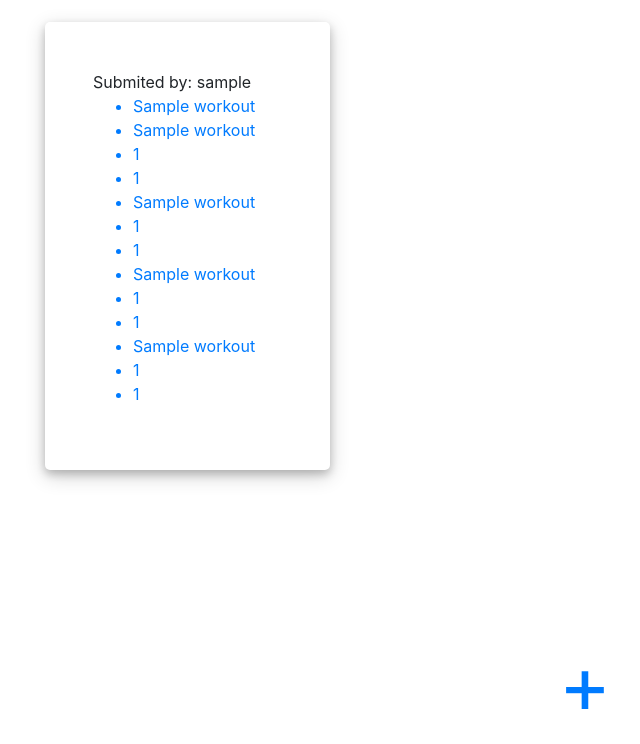
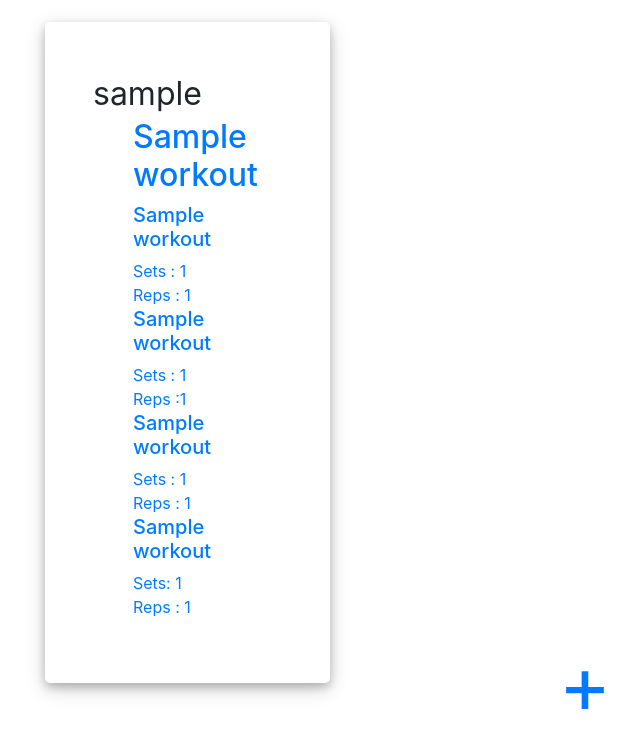
Before and after one commit to azamatbaiyzbekov/Project-3-FitnessApp, a Django app: page /workouts in a window 1280 px wide. Shown: the part 56-800 px from the top of the page, without its empty margins (55-695 px from the left). Run offline with Django 3.2, Linux system fonts and the light colour scheme; tables that the repository leaves empty hold one stand-in row (values such as "Sample post"); some libraries are stand-ins or nearby versions; some web fonts are replaced.

Commit message:
Adds styling to cards

```diff
--- a/fyt/static/css/main.css
+++ b/fyt/static/css/main.css
@@ -11,7 +11,10 @@
     max-height: 40;
     box-shadow: 0 4px 8px 0 rgba(0, 0, 0, 0.2), 0 6px 20px 0 rgba(0, 0, 0, 0.19);
 }
-.workout-card > a {
+.workout-submited-by {
+    font-size : 2em;
+}
+.workout-card > a, .workout-card li {
     text-decoration: none;
     list-style: none;
 }
--- a/fyt/templates/workout_list.html
+++ b/fyt/templates/workout_list.html
@@ -6,22 +6,22 @@
   <div class="row">
     {% for workout in workouts %}
       <div class="col-md-3 workout-card">
-          Submited by: {{workout.user.username}}
+          <div class="workout-submited-by">{{workout.user.username}}</div>
           <a href="{% url 'workout_detail' pk=workout.pk %}">
             <ul>
-              <li>{{ workout.workout_name }}</li>
-              <li>{{ workout.exercise_name_1 }}</li>
-              <li>{{ workout.sets_exercise_1 }}</li>
-              <li>{{ workout.reps_exercise_1 }}</li>
-              <li>{{ workout.exercise_name_2 }}</li>
-              <li>{{ workout.sets_exercise_2 }}</li>
-              <li>{{ workout.reps_exercise_2 }}</li>
-              <li>{{ workout.exercise_name_3 }}</li>
-              <li>{{ workout.sets_exercise_3 }}</li>
-              <li>{{ workout.reps_exercise_3 }}</li>
-              <li>{{ workout.exercise_name_4 }}</li>
-              <li>{{ workout.sets_exercise_4 }}</li>
-              <li>{{ workout.reps_exercise_4 }}</li>
+              <h2><li>{{ workout.workout_name }}</li></h2>
+              <h5><li>{{ workout.exercise_name_1 }}</li></h5>
+              <li>Sets : {{ workout.sets_exercise_1 }}</li>
+              <li>Reps : {{ workout.reps_exercise_1 }}</li>
+              <h5><li>{{ workout.exercise_name_2 }}</li></h5>
+              <li>Sets : {{ workout.sets_exercise_2 }}</li>
+              <li>Reps :{{ workout.reps_exercise_2 }}</li>
+              <h5><li>{{ workout.exercise_name_3 }}</li></h5>
+              <li>Sets : {{ workout.sets_exercise_3 }}</li>
+              <li>Reps : {{ workout.reps_exercise_3 }}</li>
+              <h5><li>{{ workout.exercise_name_4 }}</li></h5>
+              <li>Sets: {{ workout.sets_exercise_4 }}</li>
+              <li>Reps : {{ workout.reps_exercise_4 }}</li>
             </ul>
           </a>
       </div>
```
